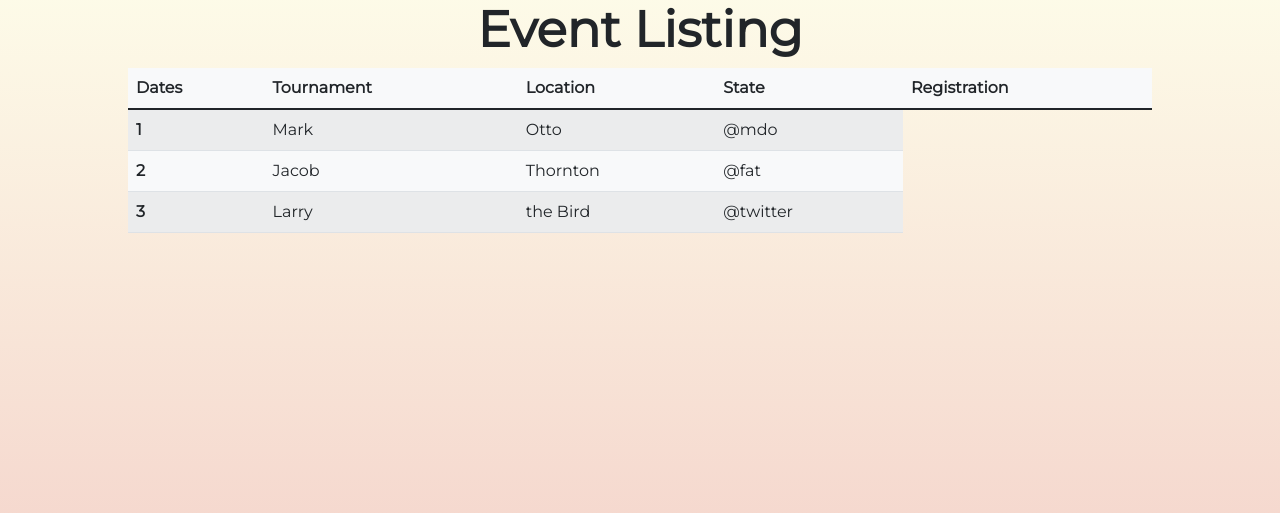
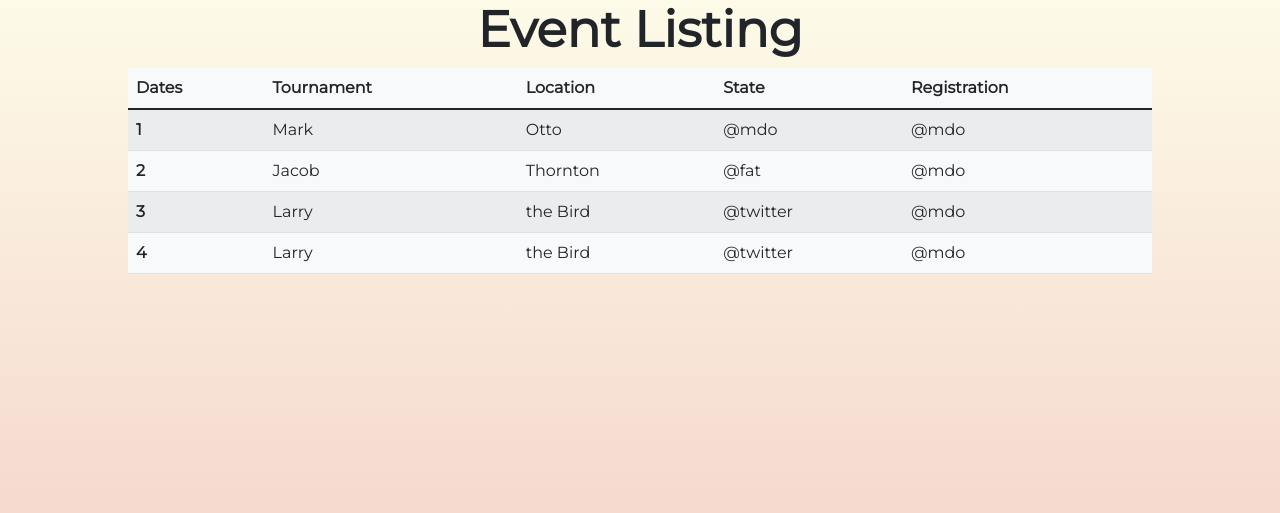
Before and after one commit to aaditgupta21/Fotography, a Flask app: page /events in a window 1280 px wide. Shown: the part 64-577 px from the top of the page. Run offline with Flask 2, Linux system fonts and the light colour scheme; some libraries are stand-ins or nearby versions.

Commit message:
add last column

```diff
--- a/templates/events.html
+++ b/templates/events.html
@@ -30,18 +30,28 @@
         <td>Mark</td>
         <td>Otto</td>
         <td>@mdo</td>
+        <td>@mdo</td>
       </tr>
       <tr>
         <th scope="row">2</th>
         <td>Jacob</td>
         <td>Thornton</td>
         <td>@fat</td>
+        <td>@mdo</td>
       </tr>
       <tr>
         <th scope="row">3</th>
         <td>Larry</td>
         <td>the Bird</td>
         <td>@twitter</td>
+        <td>@mdo</td>
+      </tr>
+      <tr>
+        <th scope="row">4</th>
+        <td>Larry</td>
+        <td>the Bird</td>
+        <td>@twitter</td>
+        <td>@mdo</td>
       </tr>
     </tbody>
   </table>
```
